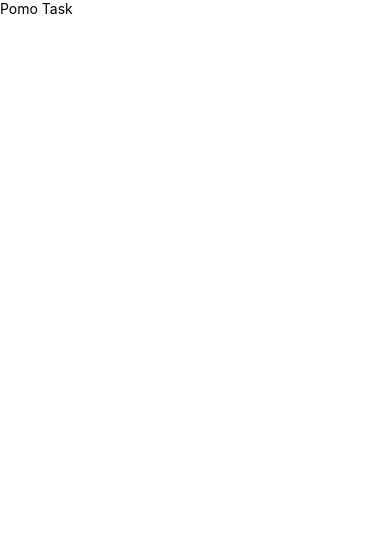
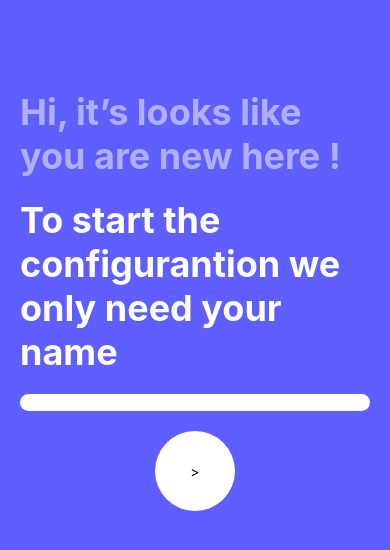
Before and after one commit to Steevel/pomotask, a React Native app: screen / in a window 390 px wide. Shown: the top 550 px of the page. Built offline with nearby package versions, Linux system fonts and the light colour scheme.

Commit message:
First onboarding screen completed

```diff
--- a/App.tsx
+++ b/App.tsx
@@ -1,6 +1,7 @@
 import React, {useEffect} from 'react';
-import {SafeAreaView, Text} from 'react-native';
+import {SafeAreaView} from 'react-native';
 import SplashScreen from 'react-native-splash-screen';
+import Onboarding from './screens/Onboarding';
 
 function App(): JSX.Element {
   useEffect(() => {
@@ -9,8 +10,8 @@ function App(): JSX.Element {
   }, []);
 
   return (
-    <SafeAreaView>
-      <Text>Pomo Task</Text>
+    <SafeAreaView style={{flex: 1}}>
+      <Onboarding/>
     </SafeAreaView>
   );
 }
--- /dev/null
+++ b/screens/Onboarding.tsx
@@ -0,0 +1,96 @@
+import React, { useEffect, useRef, useState } from 'react';
+import {View, StyleSheet, Animated, Easing, Text, TextInput, TouchableOpacity} from 'react-native';
+
+const Onboarding = () => {
+  const [greetTextAnimation] = useState({
+    translateY: new Animated.Value(180),
+    fade: new Animated.Value(1),
+  });
+  // const moveToTop = useRef(new Animated.Value(180)).current;
+  // const textOpacity = useRef(new Animated.Value(1)).current;
+
+  const moveToTop = useRef(greetTextAnimation).current;
+
+  const animateText = () => {
+    Animated.sequence([
+      Animated.timing(moveToTop.translateY, {
+        toValue: 0,
+        duration: 500,
+        delay: 500,
+        easing: Easing.linear,
+        useNativeDriver: true,
+      }),
+      Animated.timing(moveToTop.fade, {
+        toValue: 0.5,
+        duration: 500,
+        easing: Easing.linear,
+        useNativeDriver: true,
+      }),
+    ]).start();
+
+  };
+
+  useEffect(() => {
+    animateText();
+
+  });
+
+  return (
+    <View style={styles.container}>
+      <Animated.Text style={[styles.greetingText, {transform: [{translateY: moveToTop.translateY}], opacity: moveToTop.fade}]}>
+        Hi, it’s looks like {'\n'}you are new here !
+        </Animated.Text>
+        <Text style={styles.requestText}>To start the configurantion we only need your name</Text>
+        <TextInput
+        style={styles.nameInput}
+        editable
+        numberOfLines={1}
+        maxLength={15}
+        />
+        <TouchableOpacity style={styles.continueBtn}>
+          <Text >{'>'}</Text>
+        </TouchableOpacity>
+    </View>
+  );
+};
+
+const styles = StyleSheet.create({
+  container: {
+    flex: 1,
+    gap: 20,
+    flexDirection: 'column',
+    backgroundColor: '#5F5FFF',
+    padding: 20,
+  },
+  greetingText: {
+    color: '#fff',
+    fontSize: 36,
+    fontWeight: 'bold',
+    transform: [{translateY: 0}],
+    marginTop: '20%',
+    opacity: 1,
+  },
+  requestText: {
+    color: '#fff',
+    fontSize: 36,
+    fontWeight: 'bold',
+    // display: 'none',
+  },
+  nameInput:{
+    backgroundColor: '#fff',
+    borderRadius: 10,
+
+  },
+  continueBtn:{
+    width: 80,
+    height: 80,
+    borderRadius: 50,
+    backgroundColor: '#fff',
+    display: 'flex',
+    justifyContent: 'center',
+    alignItems: 'center',
+    alignSelf: 'center',
+  },
+});
+
+export default Onboarding;
```
Also changed, not shown: .eslintrc.js.
